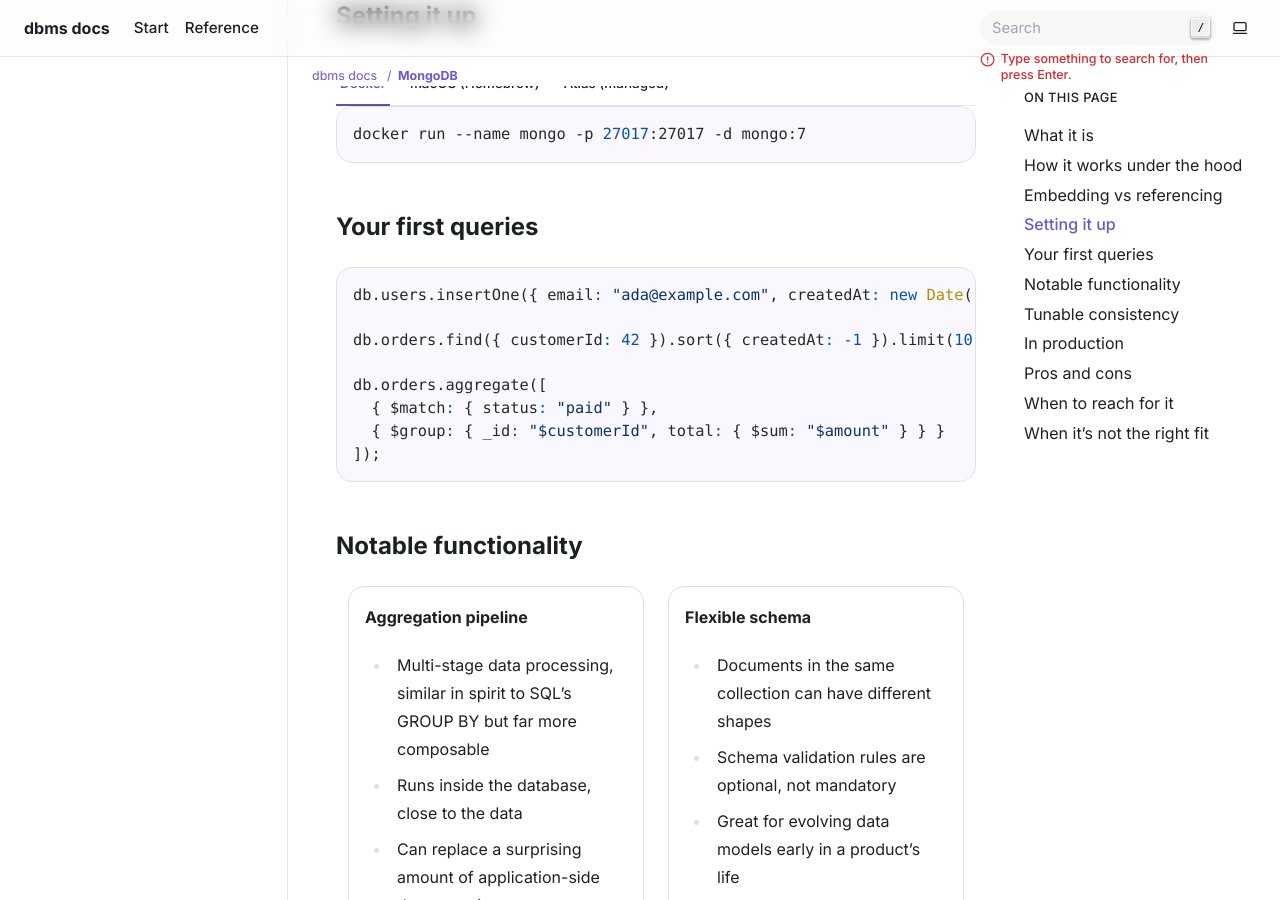
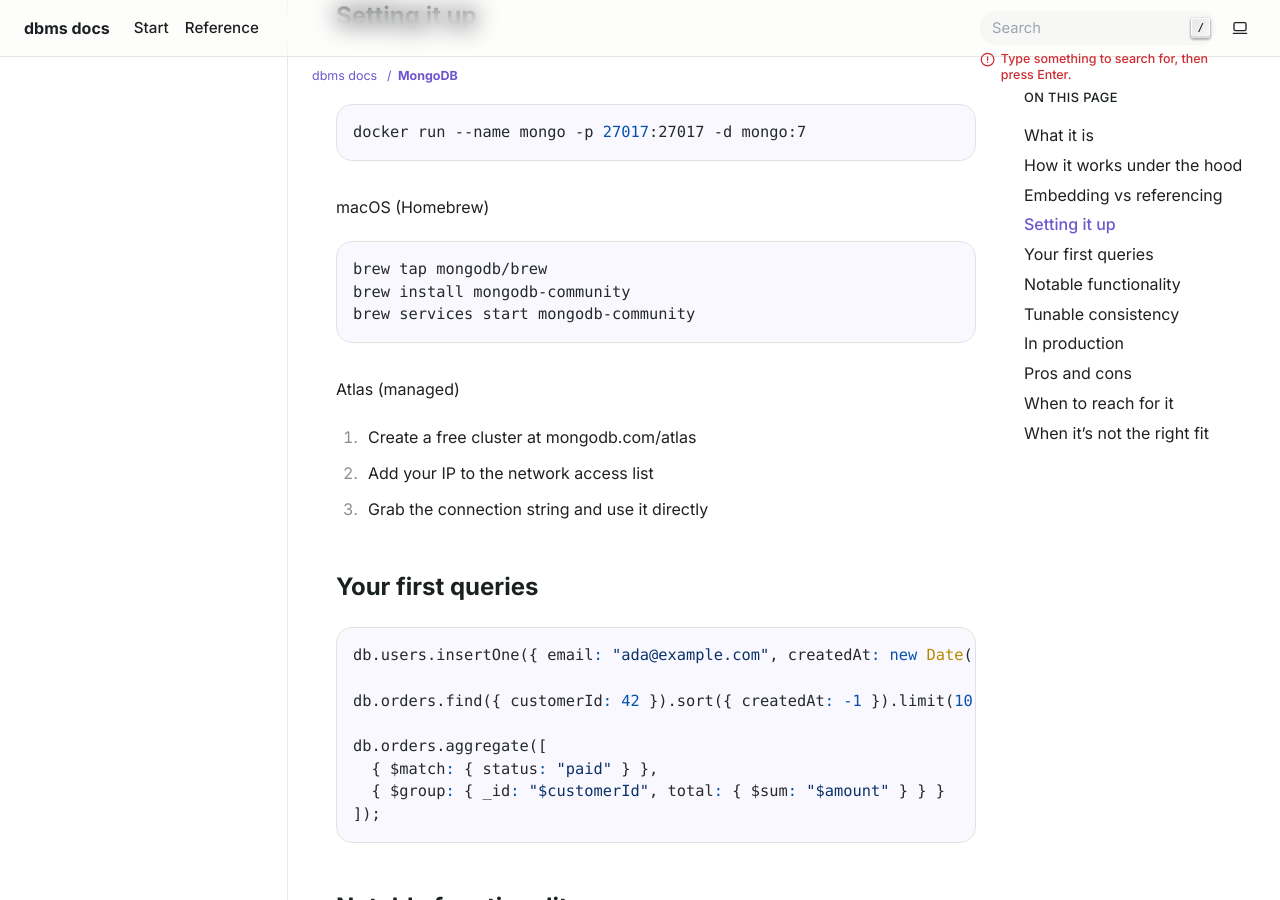
Before and after one commit to musix787-sketch/databases, a Sphinx documentation site: the page built from source/mongodb.rst, in a window 1280 px wide and 900 px high, scrolled down 1008 px. Built offline with Sphinx 7.4.7, drawn with Linux system fonts in a browser that asks for light colours; some of the changed lines change nothing that is shown.

Commit message:
Update mongodb.rst

```diff
--- a/source/mongodb.rst
+++ b/source/mongodb.rst
@@ -42,29 +42,27 @@
 Setting it up
 ------------------
 
-.. tab-set::
+Docker
 
-   .. tab-item:: Docker
+.. code-block:: bash
 
-      .. code-block:: bash
+   docker run --name mongo -p 27017:27017 -d mongo:7
 
-         docker run --name mongo -p 27017:27017 -d mongo:7
+macOS (Homebrew)
 
-   .. tab-item:: macOS (Homebrew)
+.. code-block:: bash
 
-      .. code-block:: bash
+   brew tap mongodb/brew
+   brew install mongodb-community
+   brew services start mongodb-community
 
-         brew tap mongodb/brew
-         brew install mongodb-community
-         brew services start mongodb-community
+Atlas (managed)
 
-   .. tab-item:: Atlas (managed)
+1. Create a free cluster at mongodb.com/atlas
 
-      .. code-block:: text
+2. Add your IP to the network access list
 
-         1. Create a free cluster at mongodb.com/atlas
-         2. Add your IP to the network access list
-         3. Grab the connection string and use it directly
+3. Grab the connection string and use it directly
 
 .. _mongo-first-queries:
 
```
